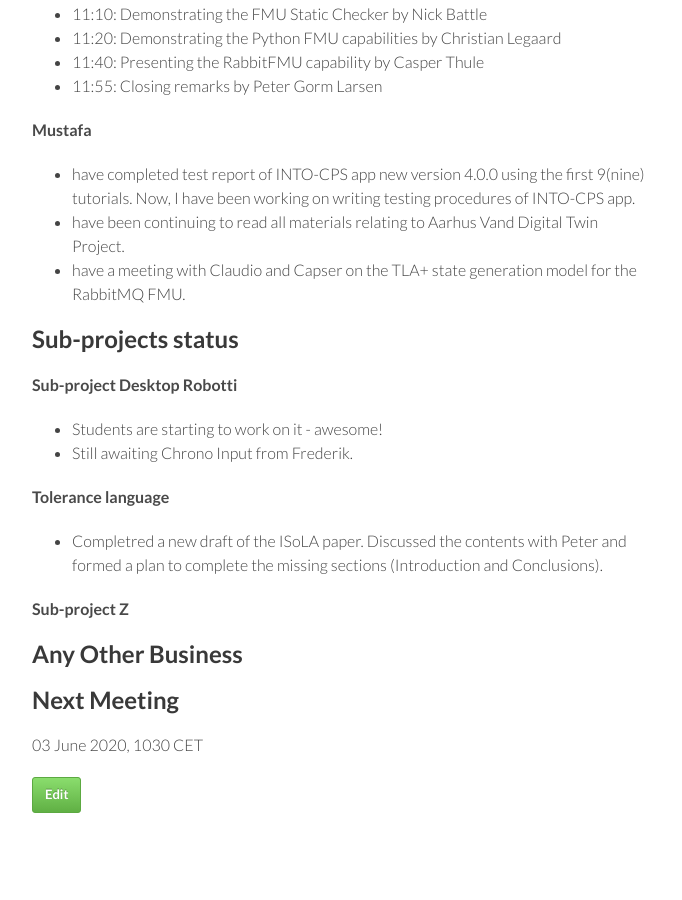
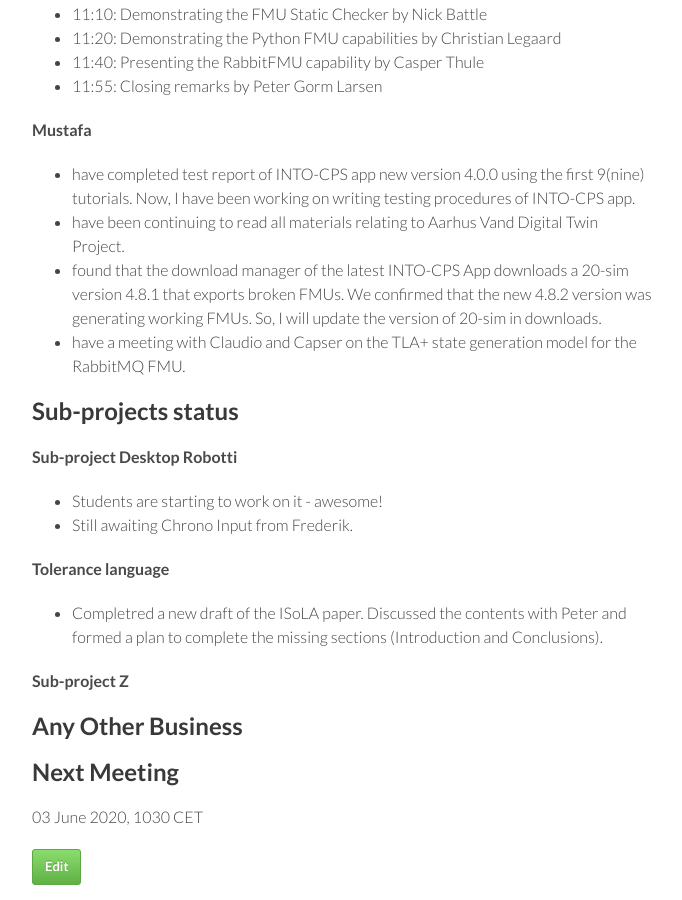
Before and after one commit to digitaltwincentre/digitaltwincentre.github.io, a Jekyll site: the page built from _biweeklies/Biweekly-18.md, in a window 1280 px wide and 900 px high, scrolled down 1295 px. Shown: the whole window, without its empty margins (418-1100 px from the left). Built offline with Jekyll 4.4.1, drawn with Linux system fonts in a browser that asks for light colours; nearby versions of some CDN libraries.

Commit message:
Update Biweekly-18.md

```diff
--- a/_biweeklies/Biweekly-18.md
+++ b/_biweeklies/Biweekly-18.md
@@ -51,6 +51,7 @@ date: 20 May 2020, 1030 CEST
 * have completed test report of INTO-CPS app new version 4.0.0 using the first 9(nine) tutorials. Now, I have been working on
 writing testing procedures of INTO-CPS app.
 * have been continuing to read all materials relating to Aarhus Vand Digital Twin Project.
+* found that the download manager of the latest INTO-CPS App downloads a 20-sim version 4.8.1 that exports broken FMUs. We confirmed that the new 4.8.2 version was generating working FMUs. So, I will update the version of 20-sim in downloads.
 * have a meeting with Claudio and Capser on the TLA+ state generation model for the RabbitMQ FMU.
 
 ## Sub-projects status
```
